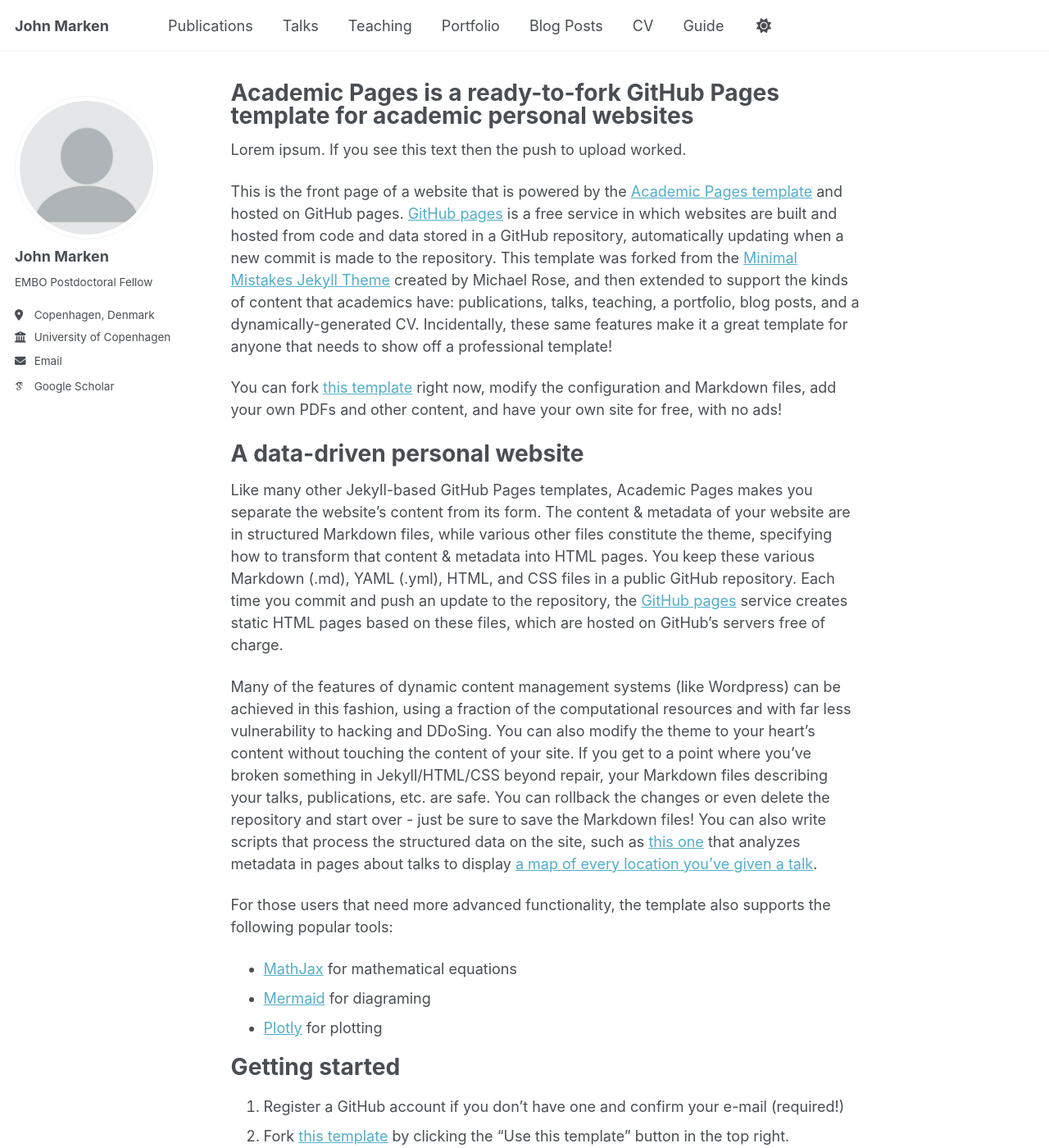
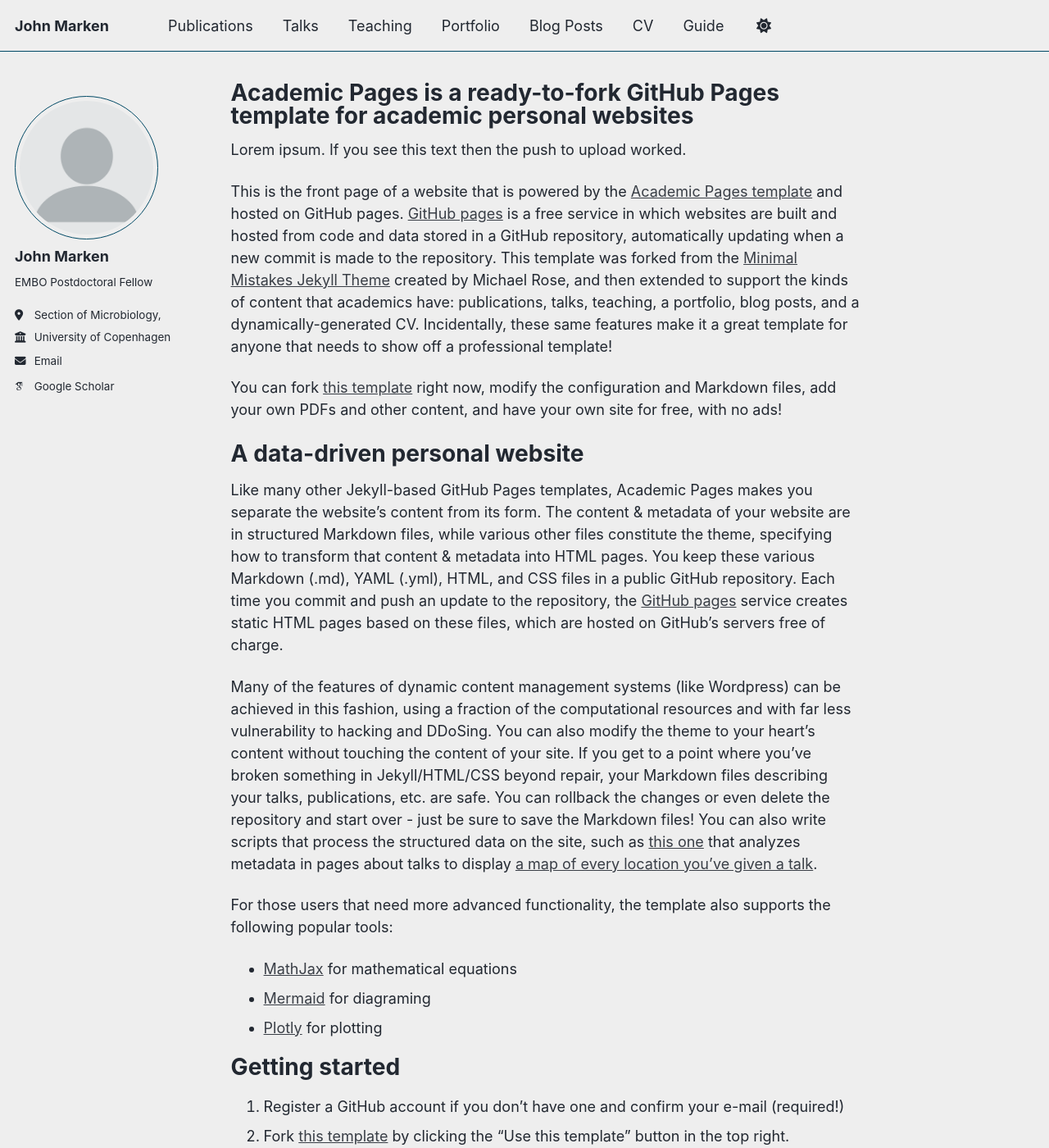
Before and after one commit to jpmarken/website_test, a Jekyll site: the page built from _pages/about.md, in a window 1280 px wide and 1400 px high. Shown: the whole window at 82% size. Built offline with Jekyll 4.4.1, drawn with Linux system fonts in a browser that asks for light colours; some web fonts are replaced; a script that is not in the unit is left out.

Commit message:
Update _config.yml
Changed theme to 'air' to see what happens.

```diff
--- a/_config.yml
+++ b/_config.yml
@@ -8,7 +8,7 @@
 
 # Basic Site Settings
 locale                   : "en-US"
-site_theme               : "default" # Currently available options are "default", "air"
+site_theme               : "air" # Currently available options are "default", "air"
 title                    : "John Marken"
 title_separator          : "-"
 name                     : &name "John Marken"
@@ -27,7 +27,7 @@ author:
   name             : "John Marken"
   pronouns         : # example: "she/her"
   bio              : "EMBO Postdoctoral Fellow"
-  location         : "Copenhagen, Denmark"
+  location         : "Section of Microbiology,"
   employer         : "University of Copenhagen"
   uri              : # URL
   email            : "john.marken@bio.ku.dk"
```
